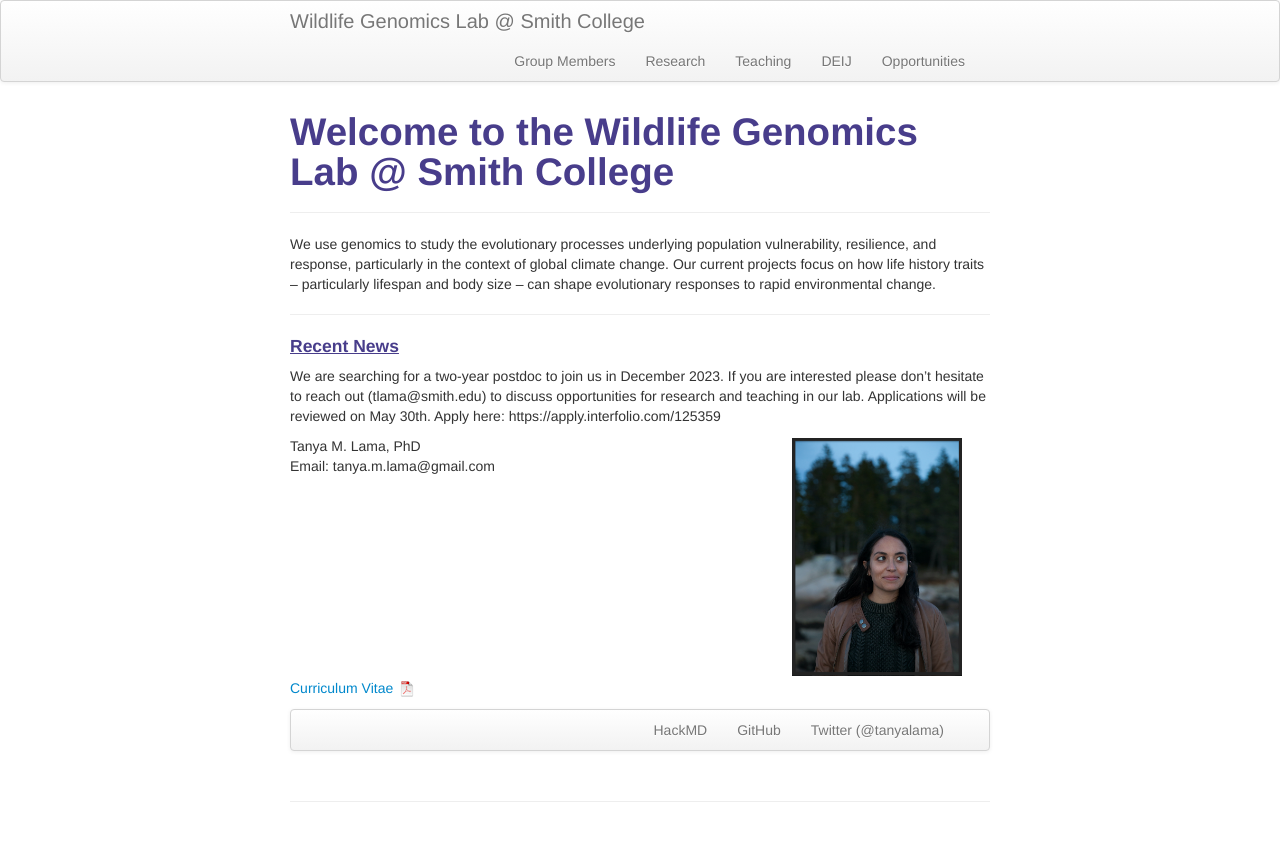
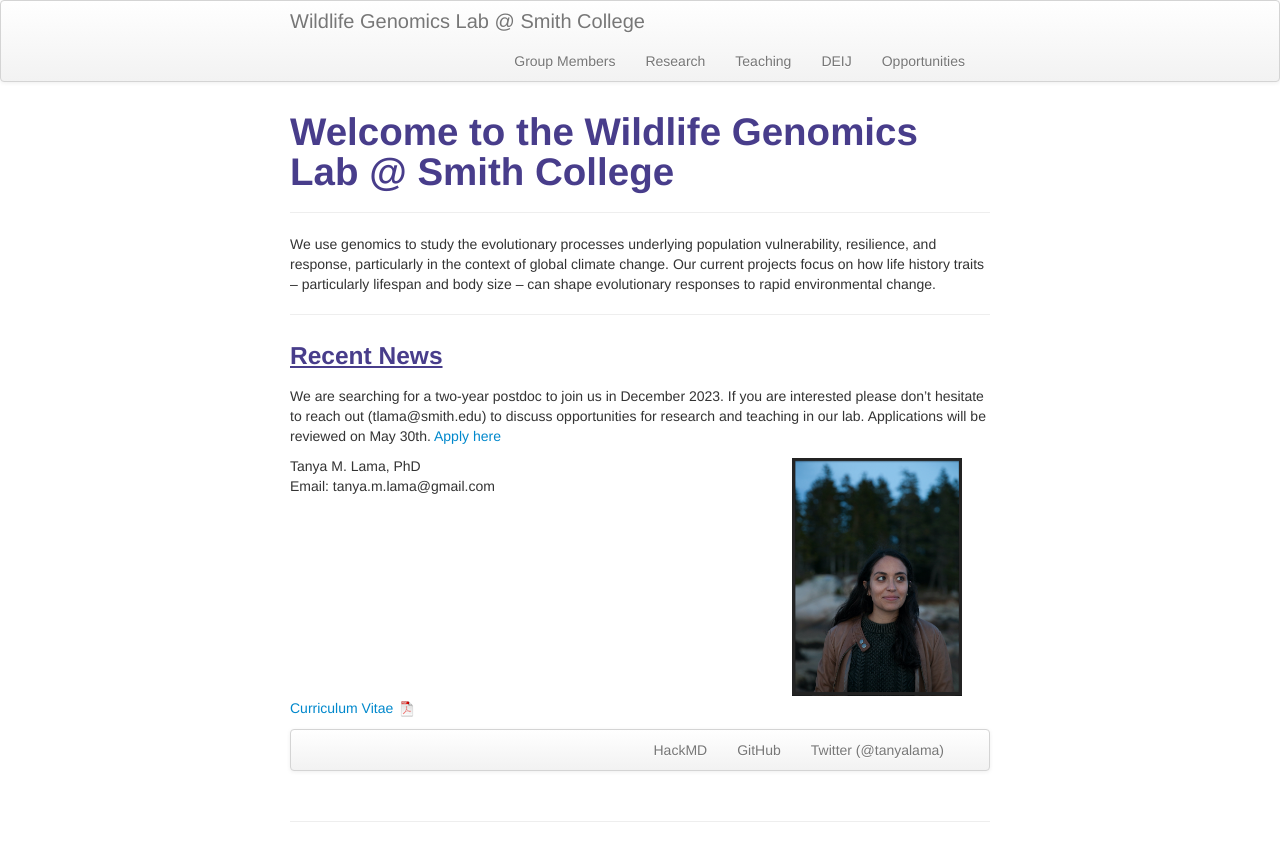
Before and after one commit to tanyalama/tanyalama.github.io, a Jekyll site: the page built from index.md, in a window 1280 px wide. Shown: the top 861 px of the page. Built offline with Jekyll 4.4.1, drawn with Linux system fonts in a browser that asks for light colours; some of the changed lines change nothing that is shown.

Commit message:
Update index.md

```diff
--- a/index.md
+++ b/index.md
@@ -10,8 +10,8 @@
 We use genomics to study the evolutionary processes underlying population vulnerability, resilience, and response, particularly in the context of global climate change. Our current projects focus on how life history traits -- particularly lifespan and body size -- can shape evolutionary responses to rapid environmental change.
 
 ---
-#### <u>Recent News<u>
-We are searching for a two-year postdoc to join us in December 2023. If you are interested please don't hesitate to reach out (tlama@smith.edu) to discuss opportunities for research and teaching in our lab. Applications will be reviewed on May 30th. Apply here: https://apply.interfolio.com/125359
+### <u>Recent News<u>
+We are searching for a two-year postdoc to join us in December 2023. If you are interested please don't hesitate to reach out (tlama@smith.edu) to discuss opportunities for research and teaching in our lab. Applications will be reviewed on May 30th. <a href="[https://apply.interfolio.com/125359]">Apply here</a>
 <div class="container">
 
     <div class="row-fluid">
```
